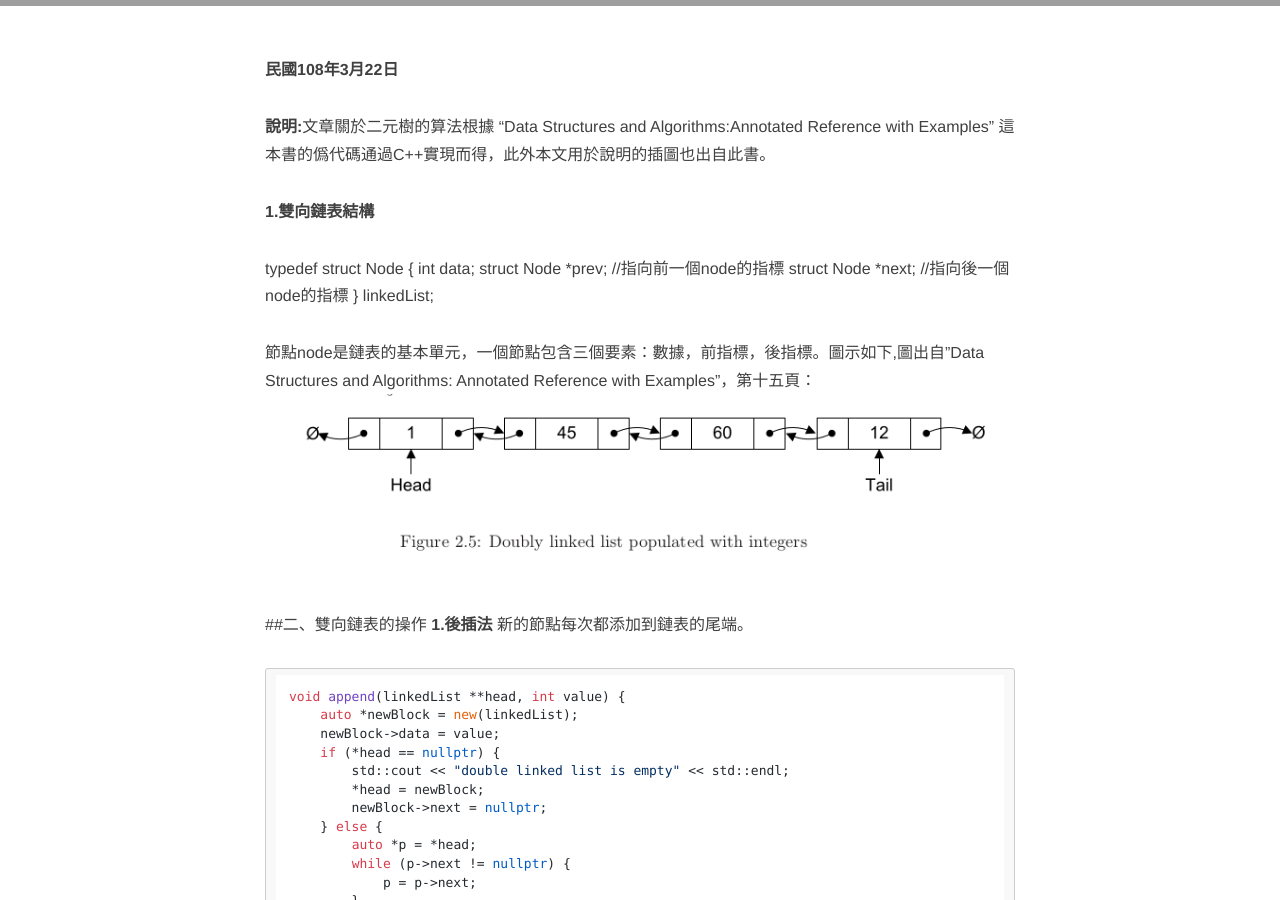
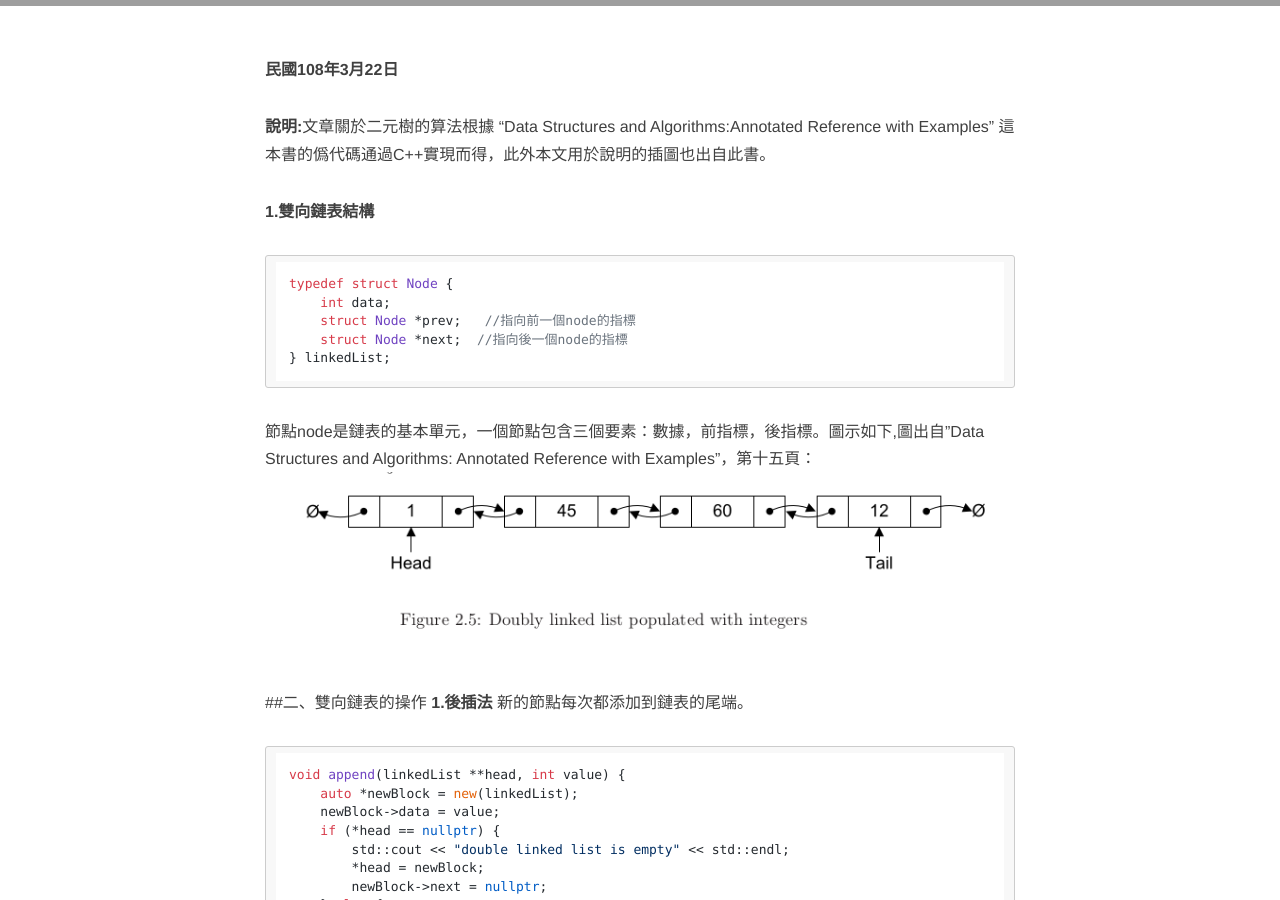
Before and after one commit to huangwenshan1999/huangwenshan1999.github.io, a Jekyll site: the page built from _posts/2019-03-22-Double-linked-list.md, in a window 1280 px wide and 900 px high, scrolled down 428 px. Built offline with Jekyll 4.4.1, drawn with Linux system fonts in a browser that asks for light colours; nearby versions of some CDN libraries; comment, search, counter and statistics services are not loaded; grey boxes are pictures that could not be loaded.

Commit message:
add block Double-linked-list

`````diff
--- a/_posts/2019-03-22-Double-linked-list.md
+++ b/_posts/2019-03-22-Double-linked-list.md
@@ -14,13 +14,13 @@ keywords: linkedlist,linked list
 **說明:**文章關於二元樹的算法根據 "Data Structures and Algorithms:Annotated Reference with Examples" 這本書的僞代碼通過C++實現而得，此外本文用於說明的插圖也出自此書。
 
 **1.雙向鏈表結構**
-
+ ````c++
 typedef struct Node {
     int data;
     struct Node *prev;   //指向前一個node的指標
     struct Node *next;  //指向後一個node的指標
 } linkedList;
-
+ ````
 節點node是鏈表的基本單元，一個節點包含三個要素：數據，前指標，後指標。圖示如下,圖出自"Data Structures and Algorithms:
 Annotated Reference with Examples"，第十五頁：
 ![ ](https://github.com/huangwenshan1999/huangwenshan1999.github.io/raw/master/post_img/double-linked-list/double_linked_list_p15.png  "Double linked list")
`````
